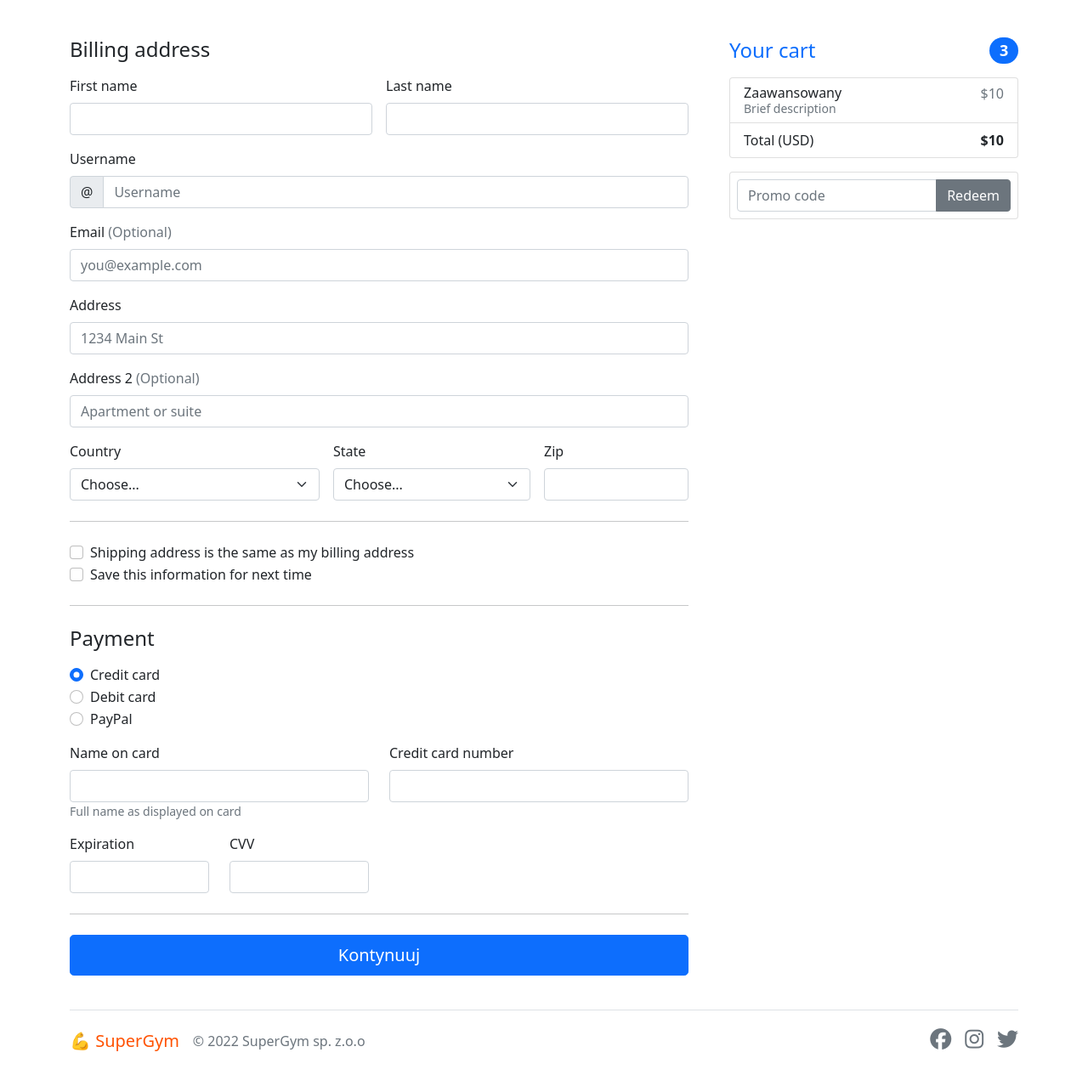
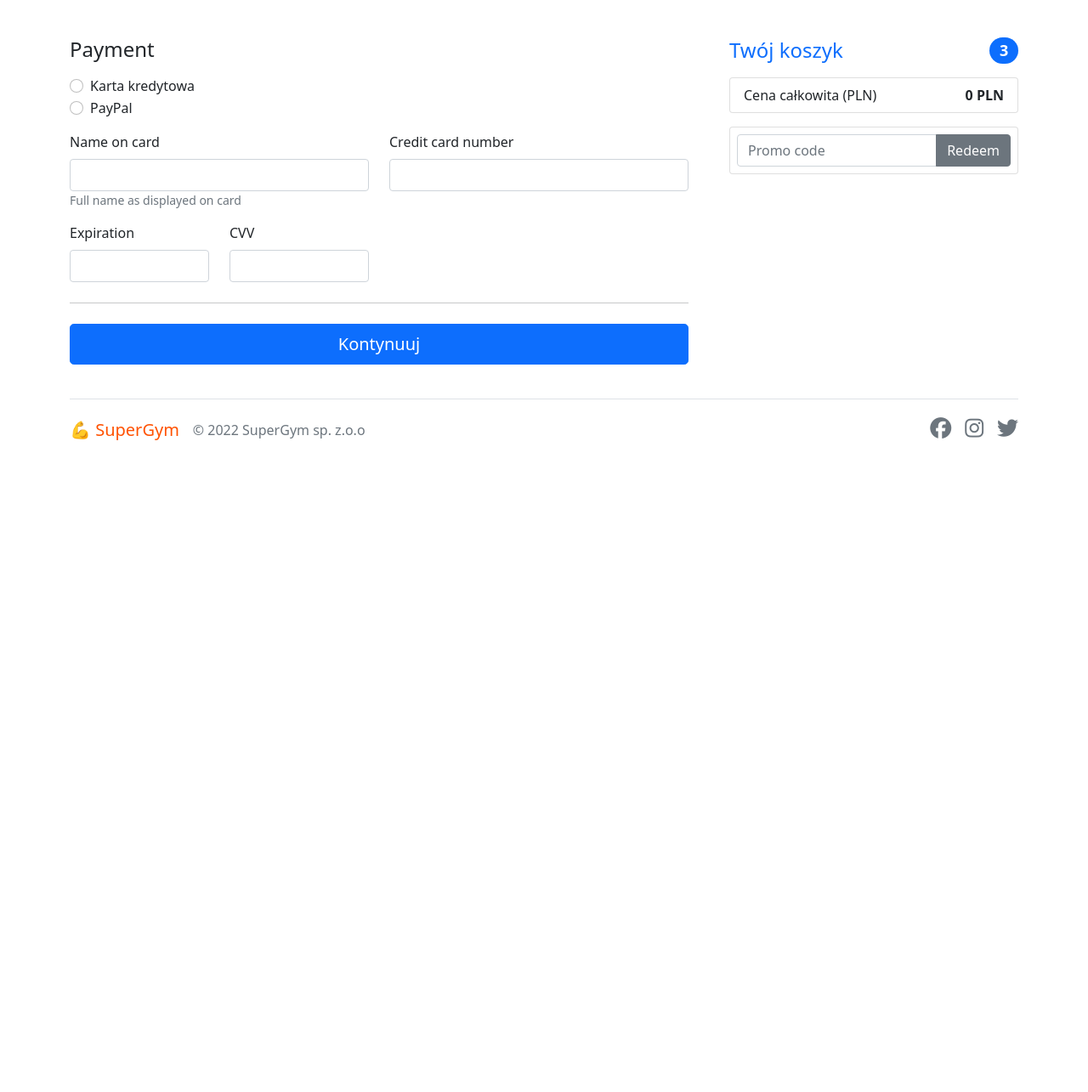
Before and after one commit to tczkqq/silownia, a Django app: page /client/panel/payments/checkout in a window 1280 px wide. Shown: the part 56-1341 px from the top of the page at 85% size. After the commit the page ends 574 px from the top, so only its background shows below. Run offline with Django 4.2, Linux system fonts and the light colour scheme; a user stored in the database is signed in; data comes from the database, SQL or seed files in the repository; both versions use the stored data as it was after the commit; some libraries are stand-ins or nearby versions.

Commit message:
little changes

```diff
--- a/core/admin.py
+++ b/core/admin.py
@@ -8,3 +8,4 @@ admin.site.register(models.PaymentMethods)
 admin.site.register(models.Messages)
 admin.site.register(models.Visits)
 admin.site.register(models.Payments)
+admin.site.register(models.UserService)
--- a/core/models.py
+++ b/core/models.py
@@ -17,6 +17,9 @@ class UserService(models.Model):
     service = models.ForeignKey(Service, on_delete=models.CASCADE)
     active = models.BooleanField(default=True)
 
+    def __str__(self) -> str:
+        return f"{self.client} -> {self.service} | {'aktywny' if self.active else 'nieaktywny'}"
+
 
 class PaymentMethods(models.Model):
     name = models.CharField(max_length=50)
@@ -33,6 +36,8 @@ class Payments(models.Model):
     payed = models.IntegerField(default=0)
     realized = models.BooleanField(default=False)
 
+    def __str__(self) -> str:
+        return f"{self.date} | {self.client} zapłacił {self.payed} PLN"
 
 class Messages(models.Model):
     employee = models.ForeignKey(User, on_delete=models.CASCADE, related_name='employee')
--- a/core/templates/base.html
+++ b/core/templates/base.html
@@ -18,7 +18,7 @@
 </head>
 
 <body>
-    <nav class="navbar fixed-top navbar-expand-lg navbar-dark bg-dark">
+    <nav class="navbar fixed-top navbar-expand-lg navbar-dark bg-dark mb-5">
         <div class="container-xl">
             <a class="navbar-brand" href="{% url 'core:panel' %}">💪 SuperGym</a>
             <button class="navbar-toggler" type="button" data-bs-toggle="collapse" data-bs-target="#navbarNavDropdown"
--- a/core/templates/core/checkout.html
+++ b/core/templates/core/checkout.html
@@ -6,21 +6,23 @@
 <div class="row g-5">
     <div class="col-md-5 col-lg-4 order-md-last">
         <h4 class="d-flex justify-content-between align-items-center mb-3">
-            <span class="text-primary">Your cart</span>
+            <span class="text-primary">Twój koszyk</span>
             <span class="badge bg-primary rounded-pill">3</span>
         </h4>
         <ul class="list-group mb-3">
+            {% for s in services %}
             <li class="list-group-item d-flex justify-content-between lh-sm">
                 <div>
-                    <h6 class="my-0">Zaawansowany</h6>
-                    <small class="text-muted">Brief description</small>
+                    <h6 class="my-0">{{ s.service.name }}</h6>
+                    <small class="text-muted">Dodatkowa usługa</small>
                 </div>
-                <span class="text-muted">$10</span>
+                <span class="text-muted">{{ s.service.price }} PLN</span>
             </li>
+            {% endfor %}
 
             <li class="list-group-item d-flex justify-content-between">
-                <span>Total (USD)</span>
-                <strong>$10</strong>
+                <span>Cena całkowita (PLN)</span>
+                <strong>{{ total }} PLN</strong>
             </li>
         </ul>
 
@@ -32,126 +34,22 @@
         </form>
     </div>
     <div class="col-md-7 col-lg-8">
-        <h4 class="mb-3">Billing address</h4>
-        <form class="needs-validation" novalidate="">
-            <div class="row g-3">
-                <div class="col-sm-6">
-                    <label for="firstName" class="form-label">First name</label>
-                    <input type="text" class="form-control" id="firstName" placeholder="" value="" required="">
-                    <div class="invalid-feedback">
-                        Valid first name is required.
-                    </div>
-                </div>
-
-                <div class="col-sm-6">
-                    <label for="lastName" class="form-label">Last name</label>
-                    <input type="text" class="form-control" id="lastName" placeholder="" value="" required="">
-                    <div class="invalid-feedback">
-                        Valid last name is required.
-                    </div>
-                </div>
-
-                <div class="col-12">
-                    <label for="username" class="form-label">Username</label>
-                    <div class="input-group has-validation">
-                        <span class="input-group-text">@</span>
-                        <input type="text" class="form-control" id="username" placeholder="Username" required="">
-                        <div class="invalid-feedback">
-                            Your username is required.
-                        </div>
-                    </div>
-                </div>
-
-                <div class="col-12">
-                    <label for="email" class="form-label">Email <span class="text-muted">(Optional)</span></label>
-                    <input type="email" class="form-control" id="email" placeholder="you@example.com">
-                    <div class="invalid-feedback">
-                        Please enter a valid email address for shipping updates.
-                    </div>
-                </div>
-
-                <div class="col-12">
-                    <label for="address" class="form-label">Address</label>
-                    <input type="text" class="form-control" id="address" placeholder="1234 Main St" required="">
-                    <div class="invalid-feedback">
-                        Please enter your shipping address.
-                    </div>
-                </div>
-
-                <div class="col-12">
-                    <label for="address2" class="form-label">Address 2 <span
-                            class="text-muted">(Optional)</span></label>
-                    <input type="text" class="form-control" id="address2" placeholder="Apartment or suite">
-                </div>
-
-                <div class="col-md-5">
-                    <label for="country" class="form-label">Country</label>
-                    <select class="form-select" id="country" required="">
-                        <option value="">Choose...</option>
-                        <option>United States</option>
-                    </select>
-                    <div class="invalid-feedback">
-                        Please select a valid country.
-                    </div>
-                </div>
-
-                <div class="col-md-4">
-                    <label for="state" class="form-label">State</label>
-                    <select class="form-select" id="state" required="">
-                        <option value="">Choose...</option>
-                        <option>California</option>
-                    </select>
-                    <div class="invalid-feedback">
-                        Please provide a valid state.
-                    </div>
-                </div>
-
-                <div class="col-md-3">
-                    <label for="zip" class="form-label">Zip</label>
-                    <input type="text" class="form-control" id="zip" placeholder="" required="">
-                    <div class="invalid-feedback">
-                        Zip code required.
-                    </div>
-                </div>
-            </div>
-
-            <hr class="my-4">
-
-            <div class="form-check">
-                <input type="checkbox" class="form-check-input" id="same-address">
-                <label class="form-check-label" for="same-address">Shipping address is the same as my billing
-                    address</label>
-            </div>
-
-            <div class="form-check">
-                <input type="checkbox" class="form-check-input" id="save-info">
-                <label class="form-check-label" for="save-info">Save this information for next time</label>
-            </div>
-
-            <hr class="my-4">
-
+        <form action="{% url 'core:checkout_pay' %}">
             <h4 class="mb-3">Payment</h4>
 
             <div class="my-3">
+                {% for payment in payments %}
                 <div class="form-check">
-                    <input id="credit" name="paymentMethod" type="radio" class="form-check-input" checked=""
-                        required="">
-                    <label class="form-check-label" for="credit">Credit card</label>
+                    <input id="credit" name="paymentMethod" type="radio" class="form-check-input">
+                    <label class="form-check-label" for="credit">{{ payment.name }}</label>
                 </div>
-                <div class="form-check">
-                    <input id="debit" name="paymentMethod" type="radio" class="form-check-input" required="">
-                    <label class="form-check-label" for="debit">Debit card</label>
-                </div>
-                <div class="form-check">
-                    <input id="paypal" name="paymentMethod" type="radio" class="form-check-input" required="">
-                    <label class="form-check-label" for="paypal">PayPal</label>
-                </div>
+                {% endfor %}
             </div>
 
             <div class="row gy-3">
                 <div class="col-md-6">
                     <label for="cc-name" class="form-label">Name on card</label>
-                    <input type="text" class="form-control" id="cc-name" placeholder="" required="">
+                    <input required required type="text" class="form-control" id="cc-name" placeholder="" required="">
                     <small class="text-muted">Full name as displayed on card</small>
                     <div class="invalid-feedback">
                         Name on card is required
@@ -160,7 +58,7 @@
 
                 <div class="col-md-6">
                     <label for="cc-number" class="form-label">Credit card number</label>
-                    <input type="text" class="form-control" id="cc-number" placeholder="" required="">
+                    <input required type="text" class="form-control" id="cc-number" placeholder="" required="">
                     <div class="invalid-feedback">
                         Credit card number is required
                     </div>
@@ -168,7 +66,7 @@
 
                 <div class="col-md-3">
                     <label for="cc-expiration" class="form-label">Expiration</label>
-                    <input type="text" class="form-control" id="cc-expiration" placeholder="" required="">
+                    <input required type="text" class="form-control" id="cc-expiration" placeholder="" required="">
                     <div class="invalid-feedback">
                         Expiration date required
                     </div>
@@ -176,7 +74,7 @@
 
                 <div class="col-md-3">
                     <label for="cc-cvv" class="form-label">CVV</label>
-                    <input type="text" class="form-control" id="cc-cvv" placeholder="" required="">
+                    <input required type="text" class="form-control" id="cc-cvv" placeholder="" required="">
                     <div class="invalid-feedback">
                         Security code required
                     </div>
--- a/core/urls.py
+++ b/core/urls.py
@@ -10,5 +10,7 @@ urlpatterns = [
     path('client/panel/payments/checkout', views.checkout_view, name='checkout'),
     path('client/panel/payments', views.payments_view, name='payments'),
     path('client/panel/secrvices', views.services_view, name='services'),
+    path('client/requests/service/add/<int:id>', views.add_service, name='add_service'),
+    path('client/requests/service/checkout', views.checkout_pay, name='checkout_pay'),
     path('staff/panel/', views.staff_panel_view, name='staff_panel')
 ]
--- a/core/views.py
+++ b/core/views.py
@@ -1,6 +1,8 @@
 from django.shortcuts import redirect, render, HttpResponse
 from django.contrib.admin.views.decorators import staff_member_required
 from django.contrib.auth.decorators import login_required
+
+from .models import PaymentMethods, Payments, Service, UserService
 
 def home_view(request):
     return render(request, 'core/home.html')
@@ -35,12 +37,63 @@ def client_panel_view(request):
 
 @login_required
 def checkout_view(request):
-    return render(request, 'core/checkout.html')
+    services = UserService.objects.filter(client=request.user, active=False)
+    payments = PaymentMethods.objects.all()
+    total = 0
+    for s in services:
+        total += s.service.price
+
+    context = {
+        'services': services,
+        'total': total,
+        'payments': payments
+    }
+    return render(request, 'core/checkout.html', context)
+
+@login_required()
+def checkout_pay(request):
+    services = UserService.objects.filter(client=request.user, active=False)
+    total = 0
+    for s in services:
+        total += s.service.price
+    UserService.objects.filter(
+        client=request.user).update(active=True)
+
+    Payments.objects.create(
+        client=request.user,
+        method_id=3,
+        to_pay = total,
+        payed = total,
+        realized = True
+
+    )
+    return redirect('core:payments')
 
 @login_required
 def payments_view(request):
-    return render(request, 'core/payments.html')
+    services = UserService.objects.filter(client=request.user, active=False)
+    payments = Payments.objects.filter(client=request.user)
+    total = 0
+    for s in services:
+        total += s.service.price
+
+    context = {
+        'services': services,
+        'total': total,
+        'payments': payments
+    }
+    return render(request, 'core/payments.html', context)
 
 @login_required
 def services_view(request):
-    return render(request, 'core/services.html')
+    services = Service.objects.all()
+
+    context = {
+        'services': services
+    }
+    return render(request, 'core/services.html', context)
+
+@login_required
+def add_service(request, id):
+    service = UserService.objects.create(client=request.user,service_id=id, active=False)
+    return redirect('core:payments')
```
Also changed, not shown: core/templates/core/payments.html (+31 -6 lines), core/templates/core/services.html (+12 -5 lines), db.sqlite3.
